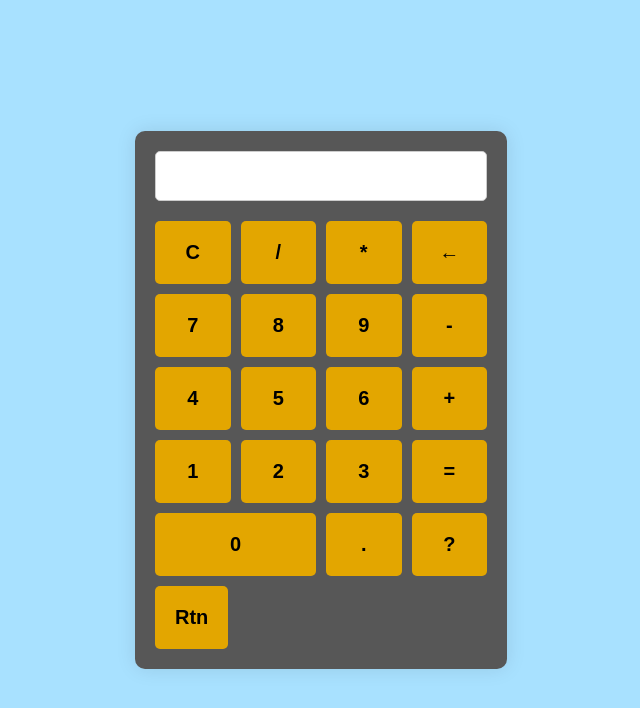
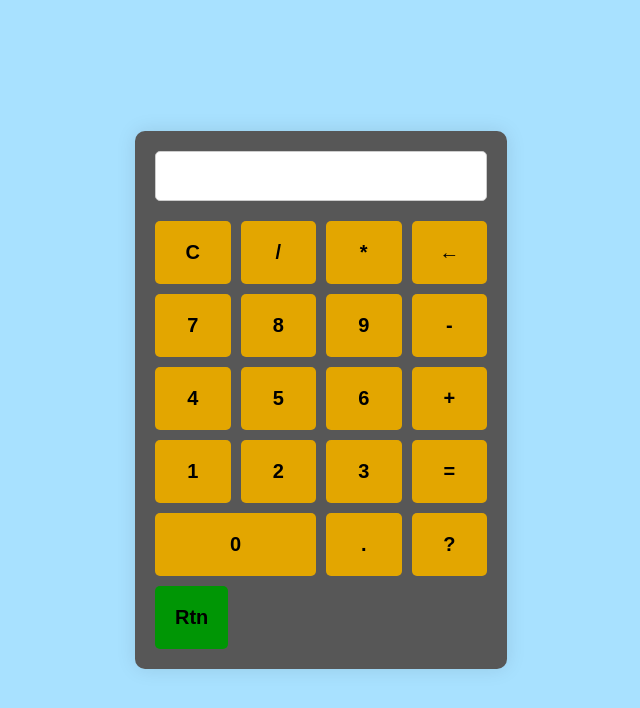
Before and after one commit to itsper/ItsPer, a plain HTML site: page calcu.html in a window 1280 px wide. Shown: the whole page, without its empty margins (319-959 px from the left). Drawn offline with Linux system fonts and the light colour scheme.

Commit message:
Update styles.css

```diff
--- a/styles.css
+++ b/styles.css
@@ -43,7 +43,17 @@ button {
   cursor: pointer;
   transition: background-color 0.3s ease;
 }
+.rtn{
+  padding: 20px;
+  font-size: 20px;
+  font-weight: bold;
+  border: none;
+  border-radius: 5px;
+  background-color: #009605;
+  cursor: pointer;
+  transition: background-color 0.3s ease;
 
+}
 button:hover {
   background-color: #ddd;
 }
```
